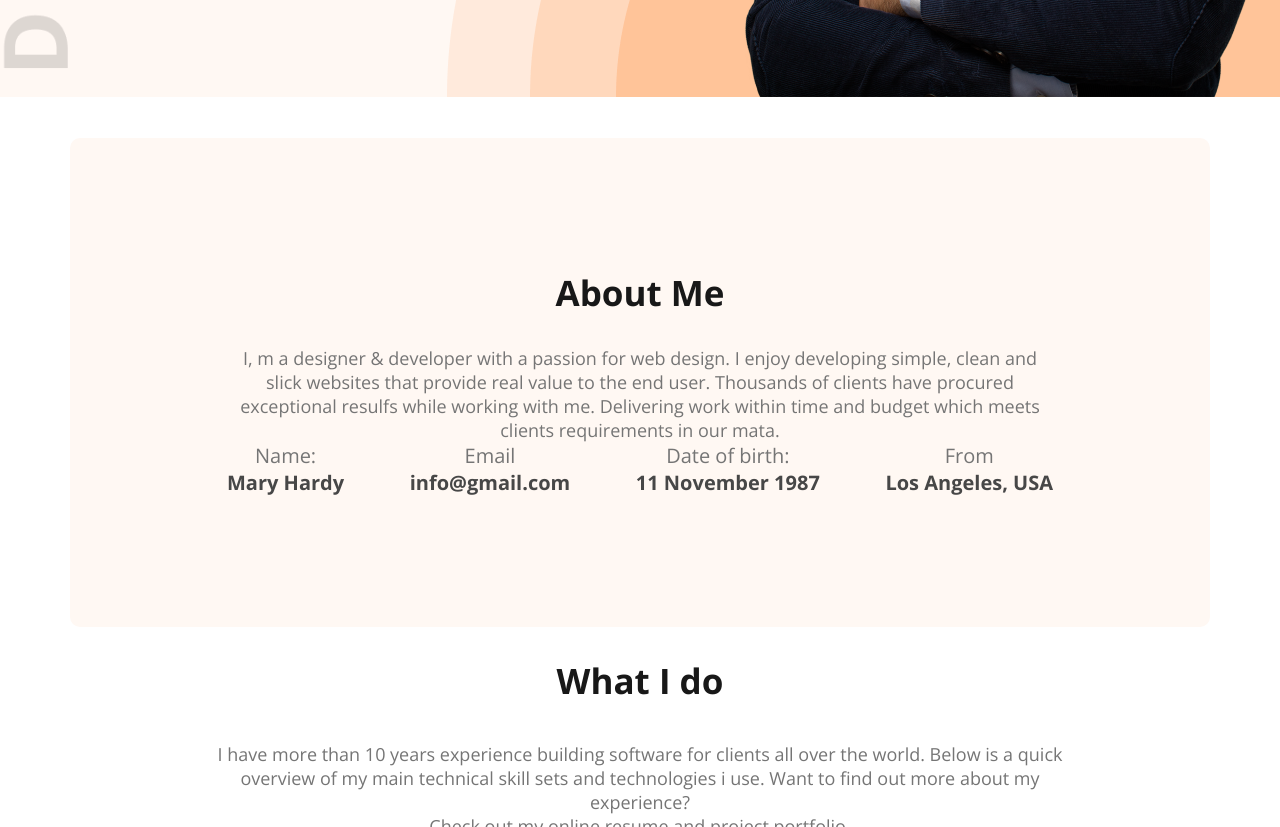
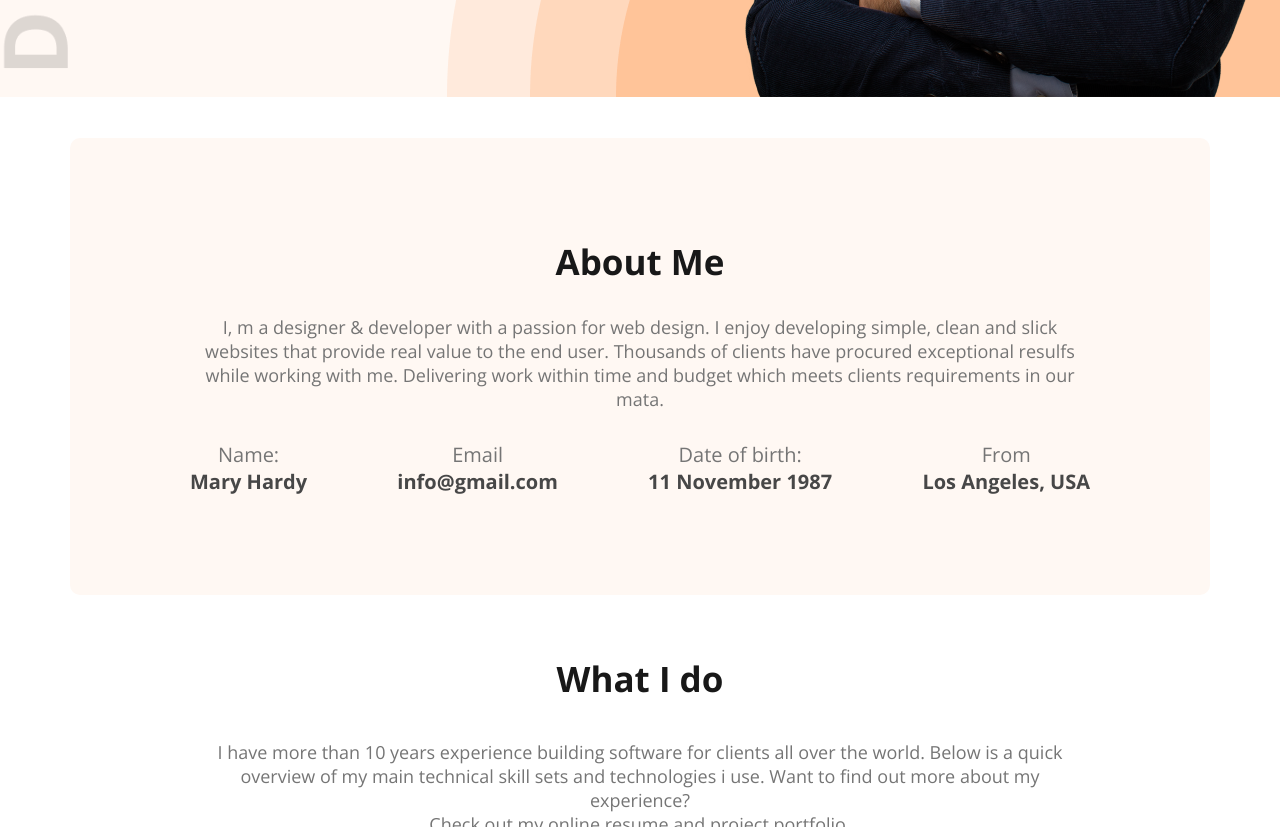
Before and after one commit to amitpaul9/portfolio-site, a plain HTML site: page index.html in a window 1280 px wide. Shown: the part 640-1467 px from the top of the page. Drawn offline with nearby package versions, Linux system fonts and the light colour scheme.

Commit message:
Final Commit

```diff
--- a/style.css
+++ b/style.css
@@ -142,10 +142,11 @@ main{
 .about{
 
     background-color: #FFF8F3;
-    padding: 131px 157px;
+    padding: 100px 120px;
     margin-top: 41px;
     text-align: center;
     border-radius: 10px;
+    margin-bottom: 30px;
 }
 
 .about-title{
@@ -158,6 +159,7 @@ main{
     color: #757575;
     font-size: 18px;
     margin-top: 30px;
+    margin-bottom: 30px;
 }
 
 .about-items{
```
